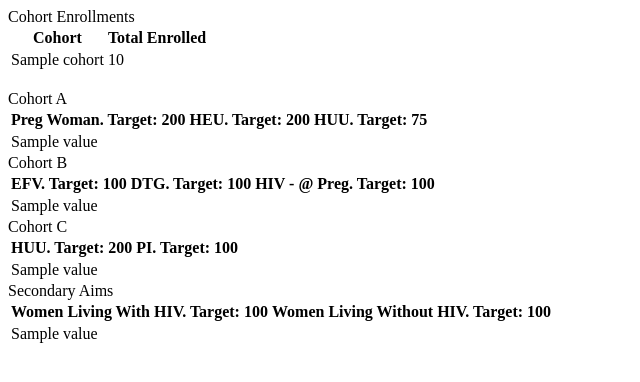
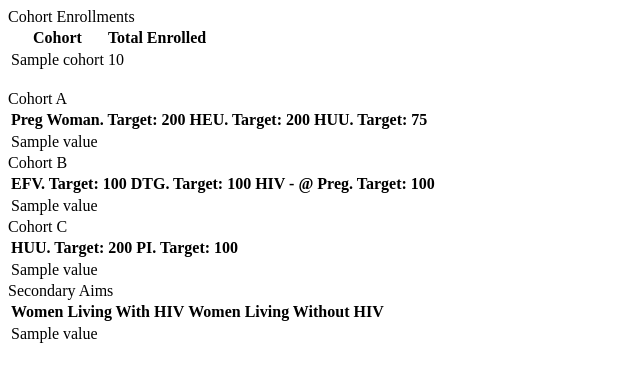
Before and after one commit to geek911/flourish-reports, a Django app: template flourish_reports/templates/flourish_reports/enrolment/enrolment.html in a window 1280 px wide. Shown: the top 382 px of the page, without its empty margins (0-640 px from the left). Run offline with Django 3.2, Linux system fonts and the light colour scheme; the template is opened without the code that fills it: most values are stand-ins (such as "Sample title", 1, 10 or a date in 2020); parts of the project's set-up code (start-up, migrations or seed data) failed here and were passed over; some libraries are stand-ins or nearby versions.

Commit message:
changed label

```diff
--- a/flourish_reports/templates/flourish_reports/enrolment/secondary_aims.html
+++ b/flourish_reports/templates/flourish_reports/enrolment/secondary_aims.html
@@ -4,8 +4,8 @@
 		<table class="table">
 		  <thead>
 		    <tr>
-		      <th scope="col">Women Living With HIV. Target: 100</th>
-		      <th scope="col">Women Living Without HIV. Target: 100</th>
+		      <th scope="col">Women Living With HIV</th>
+		      <th scope="col">Women Living Without HIV</th>
 		    </tr>
 		  </thead>
 		  <tbody>
```
